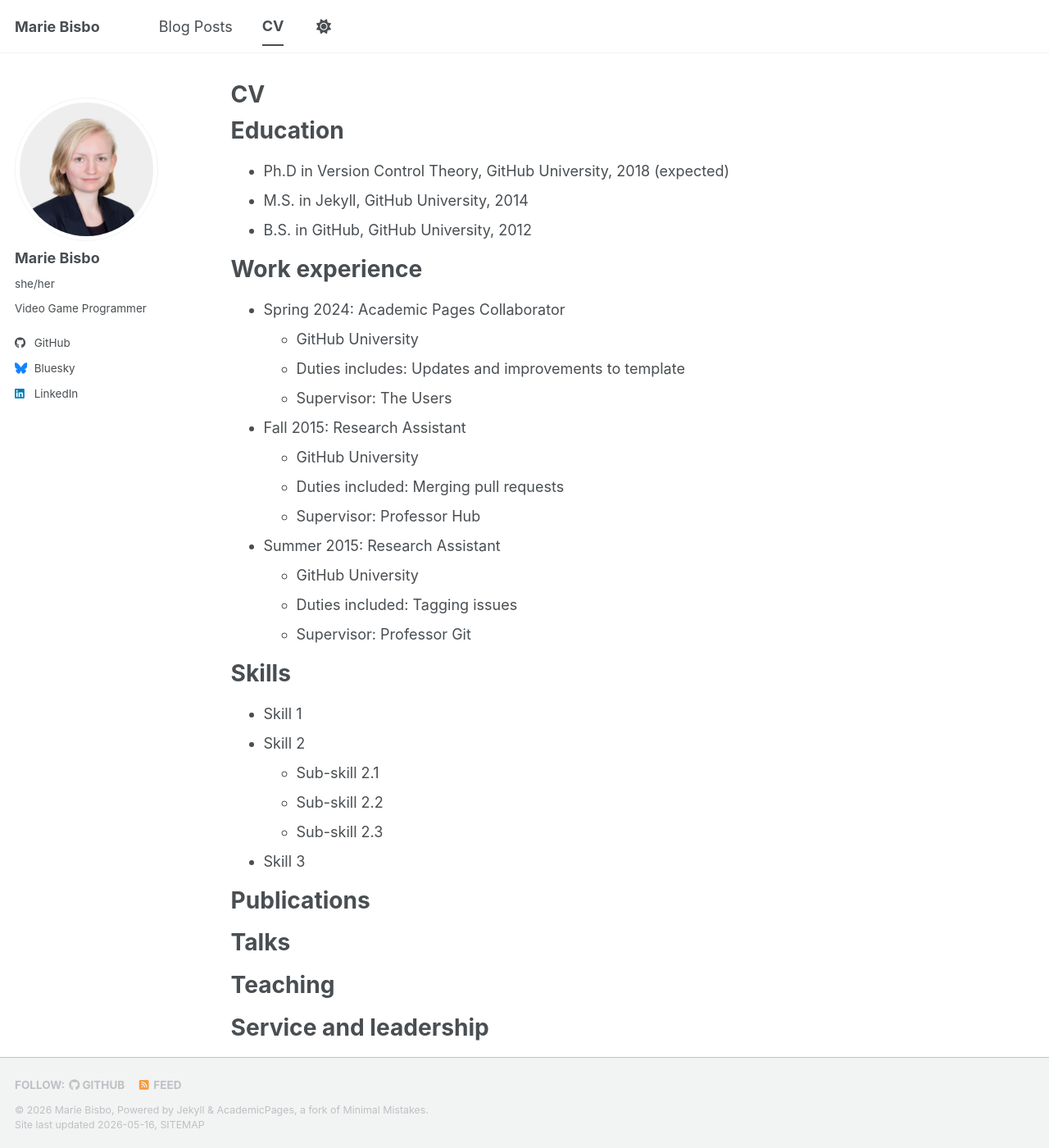
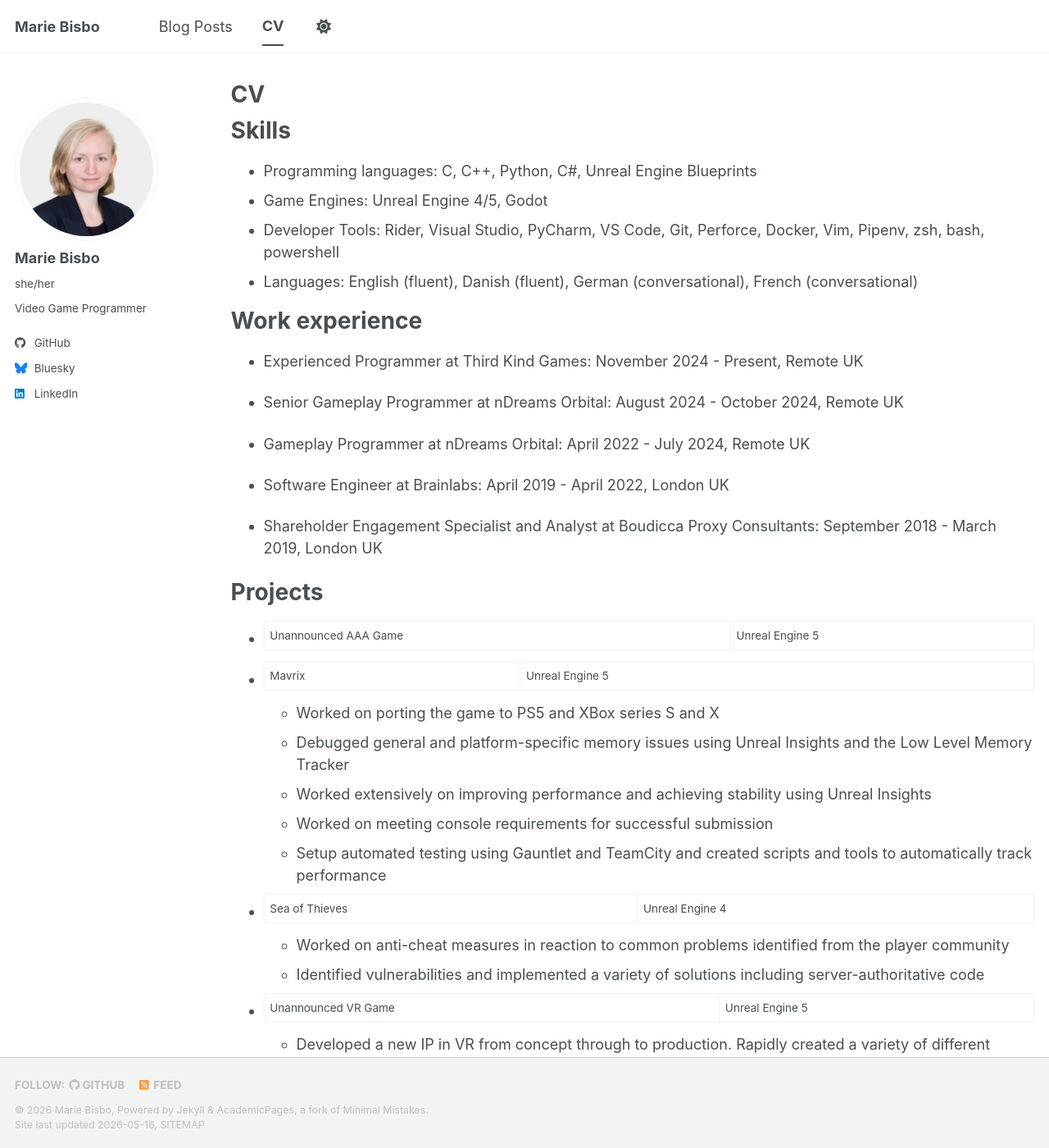
Before and after one commit to marie-bisbo/marie-bisbo.github.io, a Jekyll site: the page built from _pages/cv.md, in a window 1280 px wide and 1400 px high. Shown: the whole window at 82% size. Built offline with Jekyll 4.4.1, drawn with Linux system fonts in a browser that asks for light colours; a script bundle is joined from its source files by our own code; library files that are not in the unit come from our copies; some of the changed text lies outside the part shown.

Commit message:
Update cv.md

```diff
--- a/_pages/cv.md
+++ b/_pages/cv.md
@@ -9,56 +9,54 @@
 
 {% include base_path %}
 
-Education
+Skills
 ======
-* Ph.D in Version Control Theory, GitHub University, 2018 (expected)
-* M.S. in Jekyll, GitHub University, 2014
-* B.S. in GitHub, GitHub University, 2012
+* Programming languages: C, C++, Python, C#, Unreal Engine Blueprints
+* Game Engines: Unreal Engine 4/5, Godot
+* Developer Tools: Rider, Visual Studio, PyCharm, VS Code, Git, Perforce, Docker, Vim, Pipenv, zsh, bash, powershell
+* Languages: English (fluent), Danish (fluent), German (conversational), French (conversational)
 
 Work experience
 ======
-* Spring 2024: Academic Pages Collaborator
-  * GitHub University
-  * Duties includes: Updates and improvements to template
-  * Supervisor: The Users
+* Experienced Programmer at Third Kind Games: November 2024 - Present, Remote UK
 
-* Fall 2015: Research Assistant
-  * GitHub University
-  * Duties included: Merging pull requests
-  * Supervisor: Professor Hub
+* Senior Gameplay Programmer at nDreams Orbital: August 2024 - October 2024, Remote UK
 
-* Summer 2015: Research Assistant
-  * GitHub University
-  * Duties included: Tagging issues
-  * Supervisor: Professor Git
+* Gameplay Programmer at nDreams Orbital: April 2022 - July 2024, Remote UK
 
-Skills
+* Software Engineer at Brainlabs: April 2019 - April 2022, London UK
+
+* Shareholder Engagement Specialist and Analyst at Boudicca Proxy Consultants: September 2018 - March 2019, London UK
+
+Projects
 ======
-* Skill 1
-* Skill 2
-  * Sub-skill 2.1
-  * Sub-skill 2.2
-  * Sub-skill 2.3
-* Skill 3
+* Unannounced AAA Game | Unreal Engine 5
+* Mavrix | Unreal Engine 5
+  * Worked on porting the game to PS5 and XBox series S and X
+  * Debugged general and platform-specific memory issues using Unreal Insights and the Low Level Memory Tracker
+  * Worked extensively on improving performance and achieving stability using Unreal Insights
+  * Worked on meeting console requirements for successful submission
+  * Setup automated testing using Gauntlet and TeamCity and created scripts and tools to automatically track performance
+* Sea of Thieves | Unreal Engine 4
+  * Worked on anti-cheat measures in reaction to common problems identified from the player community
+  * Identified vulnerabilities and implemented a variety of solutions including server-authoritative code
+* Unannounced VR Game | Unreal Engine 5
+  *  Developed a new IP in VR from concept through to production. Rapidly created a variety of different gameplay prototypes
+  *  Took prototypes to shipping quality with performance optimisations, Multiplayer support and serialisation
+  *  Helped deliver multiple key milestones
+  *  Implemented key gameplay features both independently and in collaboration with other programmers, designers and artists
+    * Gadget system for different farming tasks like watering, mining and scanning
+    * Resource mining system
+    * Watering system
+* Audit Tool
+  * Developed a dockerised web app using Django and Vue that analyses reporting data from multiple advertising platforms, and generates processed results in both Slides and Spreadsheet format
+* Machine Learning Product Classifier
+  * Developed a machine learning pipeline for classifying products, using scikit-learn to implement a linear probabilistic classification model, and using nltk and spacy for natural language processing
+* Offline Conversions Uploader
+  * Automatic processing, validation, and upload of BigQuery data via an App Engine app hosted on Google Cloud
 
-Publications
+Education
 ======
-  <ul>{% for post in site.publications reversed %}
-    {% include archive-single-cv.html %}
-  {% endfor %}</ul>
-
-Talks
-======
-  <ul>{% for post in site.talks reversed %}
-    {% include archive-single-talk-cv.html  %}
-  {% endfor %}</ul>
-
-Teaching
-======
-  <ul>{% for post in site.teaching reversed %}
-    {% include archive-single-cv.html %}
-  {% endfor %}</ul>
-
-Service and leadership
-======
-* Currently signed in to 43 different slack teams
+* University College London - MSc in Astrophysics, September 2017 - August 2018
+* King's College London - BSc in Mathematics, Upper Second Class Honours, September 2014 - June 2017
+* United World College Sout East Asia - IB with 40 points overall including a 6 in Higher Level Mathematics and Physics, August 2012 - June 2014
```
